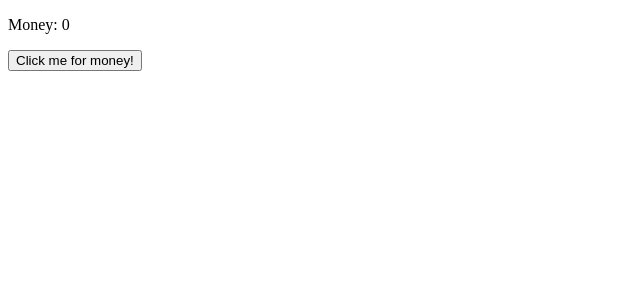
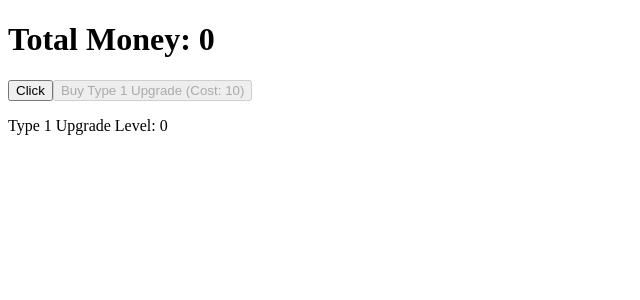
Before and after one commit to Uzhastin-Nikita/Simple-Clicker, a React app: page / in a window 1280 px wide. Shown: the top 300 px of the page, without its empty margins (0-640 px from the left). Built offline with nearby package versions, Linux system fonts and the light colour scheme.

Commit message:
feat(app): add type1Upgrade

```diff
--- a/src/App.tsx
+++ b/src/App.tsx
@@ -1,14 +1,39 @@
+// src/App.tsx
 import React from "react";
-import CookieButton from "./components/ProgrammerButton";
-import CookieCounter from "./components/MoneyCounter";
+import { useDispatch, useSelector } from "react-redux";
+import {
+  click,
+  buyUpgrade,
+  selectTotalMoney,
+} from "./moneySlice";
+import {
+  buyType1Upgrade,
+  selectType1Cost,
+  selectType1Level,
+} from "./upgradeSlice";
+import { RootState } from "./app/store";
 
-function App() {
+const App: React.FC = () => {
+  const dispatch = useDispatch();
+  const totalMoney = useSelector(selectTotalMoney);
+  const type1Level = useSelector(selectType1Level);
+  const type1Cost = useSelector(selectType1Cost);
+
+  const handleUpgradeClick = () => {
+    dispatch(buyUpgrade({ cost: type1Cost }));
+    dispatch(buyType1Upgrade());
+  };
+
   return (
-    <div className="App">
-      <CookieCounter />
-      <CookieButton />
+    <div>
+      <h1>Total Money: {totalMoney}</h1>
+      <button onClick={() => dispatch(click())}>Click</button>
+      <button onClick={handleUpgradeClick} disabled={totalMoney < type1Cost}>
+        Buy Type 1 Upgrade (Cost: {type1Cost})
+      </button>
+      <p>Type 1 Upgrade Level: {type1Level}</p>
     </div>
   );
-}
+};
 
 export default App;
--- a/src/app/store.ts
+++ b/src/app/store.ts
@@ -1,13 +1,14 @@
 import { configureStore } from '@reduxjs/toolkit';
-import cookieReducer from '../programerSlice';
+import moneyReducer from '../moneySlice';
+import upgradeReducer from '../upgradeSlice';
 
 const store = configureStore({
   reducer: {
-    cookie: cookieReducer,
+    money: moneyReducer,
+    upgrade: upgradeReducer,
   },
 });
 
 export type RootState = ReturnType<typeof store.getState>;
-export type AppDispatch = typeof store.dispatch;
 
 export default store;
--- a/src/components/MoneyCounter/index.tsx
+++ b/src/components/MoneyCounter/index.tsx
@@ -2,10 +2,10 @@ import React from "react";
 import { useSelector } from "react-redux";
 import { RootState } from "../../app/store";
 
-const CookieCounter: React.FC = () => {
-  const money = useSelector((state: RootState) => state.cookie.cookies);
+const MoneyCounter: React.FC = () => {
+  const money = useSelector((state: RootState) => state.money.money);
 
   return <p>Money: {money}</p>;
 };
 
-export default CookieCounter;
+export default MoneyCounter;
--- a/src/components/ProgrammerButton/index.tsx
+++ b/src/components/ProgrammerButton/index.tsx
@@ -1,12 +1,12 @@
 import React from "react";
 import { useDispatch } from "react-redux";
-import { clickCookie } from "../../programerSlice";
+import { clickProgrammer } from "../../moneySlice";
 
 const CookieButton: React.FC = () => {
   const dispatch = useDispatch();
 
   const handleClick = () => {
-    dispatch(clickCookie());
+    dispatch(clickProgrammer());
   };
 
   return <button onClick={handleClick}>{"Click me for money!"}</button>;
--- /dev/null
+++ b/src/moneySlice.ts
@@ -0,0 +1,33 @@
+// src/moneySlice.ts
+import { createSlice, PayloadAction } from "@reduxjs/toolkit";
+import { RootState } from "./app/store";
+import { UpgradeState, selectType1ClickMultiplier } from "./upgradeSlice";
+
+export interface MoneyState {
+  totalMoney: number;
+  type1Upgrade: number
+}
+
+const initialState: MoneyState = {
+  totalMoney: 0,
+  type1Upgrade: 1,
+};
+
+const moneySlice = createSlice({
+  name: "money",
+  initialState,
+  reducers: {
+    click: (state) => {
+      state.totalMoney += 1 * state.type1Upgrade;
+    },
+    buyUpgrade: (state, action: PayloadAction<{ cost: number }>) => {
+      state.totalMoney -= action.payload.cost;
+      state.type1Upgrade += 1
+    },
+  },
+});
+
+export const { click, buyUpgrade } = moneySlice.actions;
+export const selectTotalMoney = (state: RootState) => state.money.totalMoney;
+
+export default moneySlice.reducer;
--- a/src/programerSlice.ts
+++ /dev/null
@@ -1,23 +0,0 @@
-import { createSlice, PayloadAction } from "@reduxjs/toolkit";
-
-interface CookieState {
-  cookies: number;
-}
-
-const initialState: CookieState = {
-  cookies: 0,
-};
-
-const cookieSlice = createSlice({
-  name: "cookie",
-  initialState,
-  reducers: {
-    clickCookie: (state) => {
-      state.cookies += 1;
-    },
-  },
-});
-
-export const { clickCookie } = cookieSlice.actions;
-
-export default cookieSlice.reducer;
--- /dev/null
+++ b/src/upgradeSlice.ts
@@ -0,0 +1,42 @@
+// src/upgradeSlice.ts
+import { createSlice, PayloadAction } from "@reduxjs/toolkit";
+import { RootState } from "./app/store";
+
+export interface Type1Upgrade {
+  level: number;
+  cost: number;
+  clickMultiplier: number;
+}
+
+export interface UpgradeState {
+  type1: Type1Upgrade;
+}
+
+export const initialState: UpgradeState = {
+  type1: {
+    level: 0,
+    cost: 10,
+    clickMultiplier: 1,
+  },
+};
+
+const upgradeSlice = createSlice({
+  name: "upgrade",
+  initialState,
+  reducers: {
+    buyType1Upgrade: (state) => {
+      const type1Upgrade = state.type1;
+      type1Upgrade.level += 1;
+      type1Upgrade.cost += 10;
+      type1Upgrade.clickMultiplier += 1;
+    },
+  },
+});
+
+export const { buyType1Upgrade } = upgradeSlice.actions;
+export const selectType1Level = (state: RootState) => state.upgrade.type1.level;
+export const selectType1Cost = (state: RootState) => state.upgrade.type1.cost;
+export const selectType1ClickMultiplier = (state: RootState) =>
+  state.upgrade.type1.clickMultiplier;
+
+export default upgradeSlice.reducer;
```
Also changed, not shown: src/index.tsx (+11 -11 lines).
